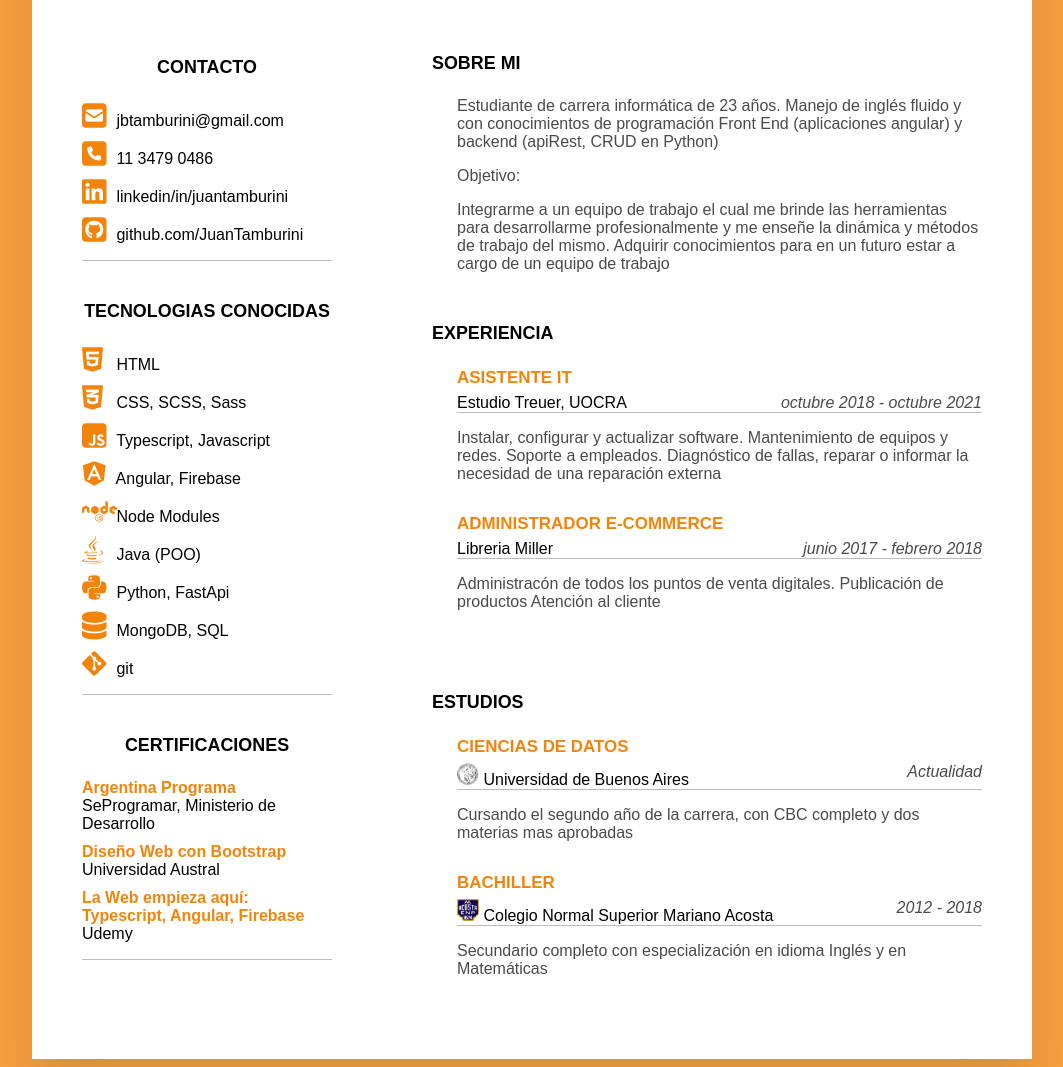
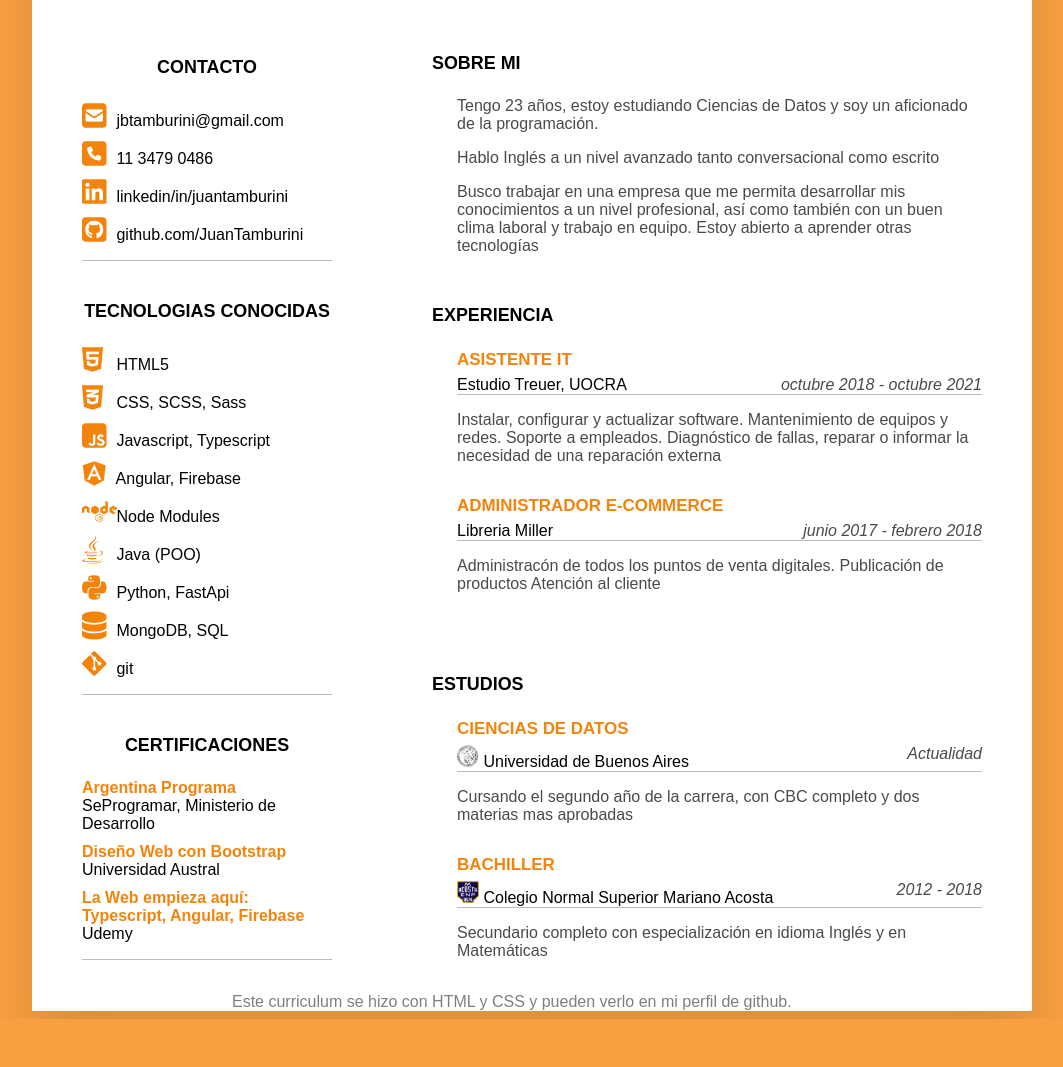
Before and after one commit to JuanTamburini/JuanTamburini, a plain HTML site: page Curriculum/index.html in a window 1280 px wide. Shown: the part 311-1378 px from the top of the page, without its empty margins (108-1171 px from the left). After the commit the page ends 1330 px from the top, so only its background shows below. Drawn offline with Linux system fonts and the light colour scheme.

Commit message:
Curriculum terminado

```diff
--- a/Curriculum/index.html
+++ b/Curriculum/index.html
@@ -57,7 +57,7 @@
                     <ul>
                         <li>
                             <span class="icono"><i class="fab fa-html5"></i></span>
-                            <span class="texto">HTML</span>
+                            <span class="texto">HTML5</span>
 
                         </li>
                         <li>
@@ -66,7 +66,7 @@
                         </li>
                         <li>
                             <span class="icono"><i class="fab fa-js-square"></i></span>
-                            <span class="texto">Typescript, Javascript</span>
+                            <span class="texto">Javascript, Typescript</span>
 
                         </li>
                         <li>
@@ -136,18 +136,18 @@
                     </h4>
                     <div class="item">
                         <p>
-                            Estudiante de carrera informática de 23 años.
-                            Manejo de inglés fluido y con conocimientos
-                            de programación Front End (aplicaciones angular)
-                            y backend (apiRest, CRUD en Python)
+                            Tengo 23 años, estoy estudiando Ciencias de Datos y soy
+                            un aficionado de la programación.
                         </p>
-                        <p>Objetivo:</p>
                         <p>
-                            Integrarme a un equipo de trabajo el cual me brinde
-                            las herramientas para desarrollarme profesionalmente
-                            y me enseñe la dinámica y métodos de trabajo del mismo.
-                             Adquirir conocimientos para en un futuro estar a cargo
-                            de un equipo de trabajo
+                            Hablo Inglés a un nivel avanzado tanto conversacional
+                            como escrito
+                        </p>
+                        <p>
+                            Busco trabajar en una empresa que me permita desarrollar
+                            mis conocimientos a un nivel profesional, así como también
+                            con un buen clima laboral y trabajo en equipo. Estoy abierto
+                            a aprender otras tecnologías
                         </p>
                     </div>
                 </div>
@@ -232,6 +232,11 @@
                 </div>
             </div>
 
+            <div class="water-mark">
+                Este curriculum se hizo con HTML y CSS y pueden verlo en mi perfil de github.
+            </div>
+
+
     </div>
 </body>
 </html>
--- a/Curriculum/style.css
+++ b/Curriculum/style.css
@@ -49,13 +49,13 @@ a{
 .container .col-izq {
     position: relative;
     background: #fff;
-    padding: 50px;
+    padding: 50px 50px 20px 50px;
 }
 
 .container .col-der {
     position: relative;
     background: #fff;
-    padding: 50px;
+    padding: 50px 50px 20px 50px;
 }
 
 .perfil{
@@ -176,3 +176,11 @@ a{
     width:22px;
     height:22px
 }
+
+.water-mark{
+    position: absolute;
+    left: 200px;
+    bottom: 0;
+    opacity: .5;
+
+}
```
Also changed, not shown: 1 other file.
